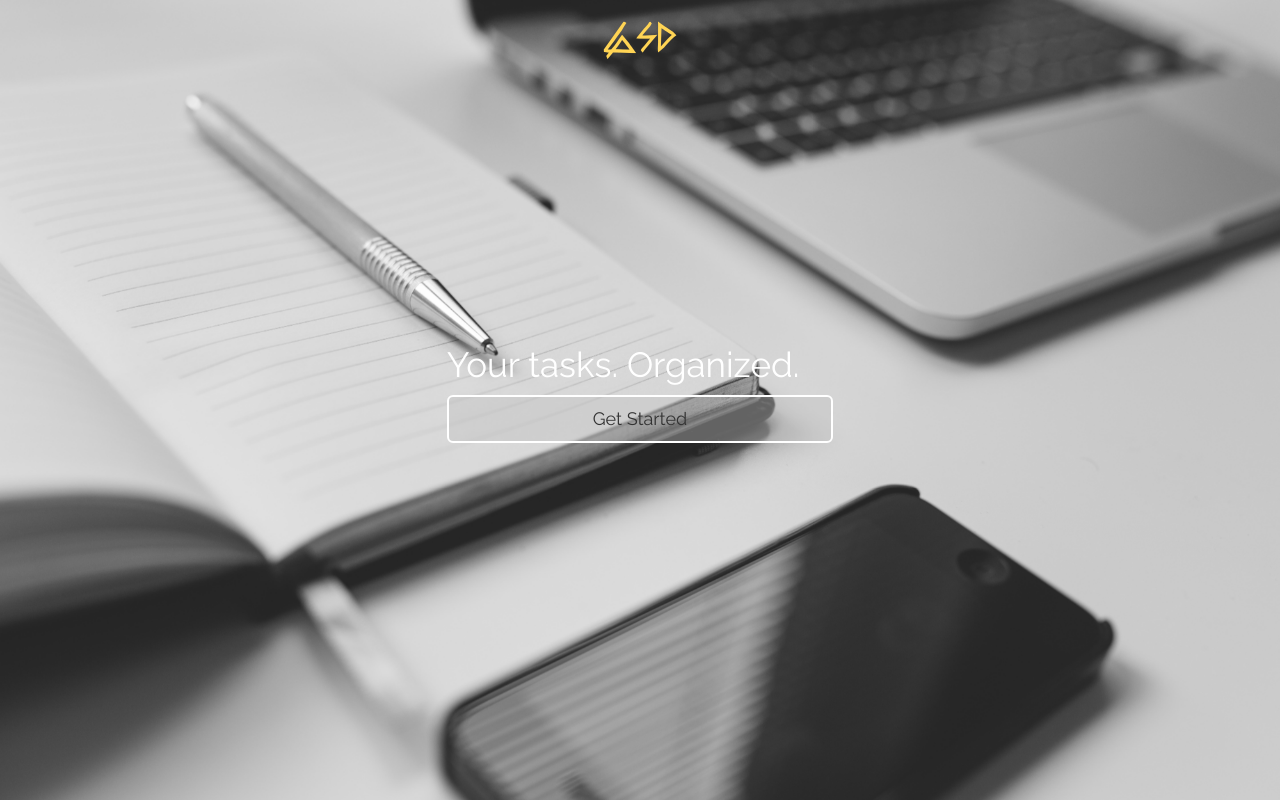
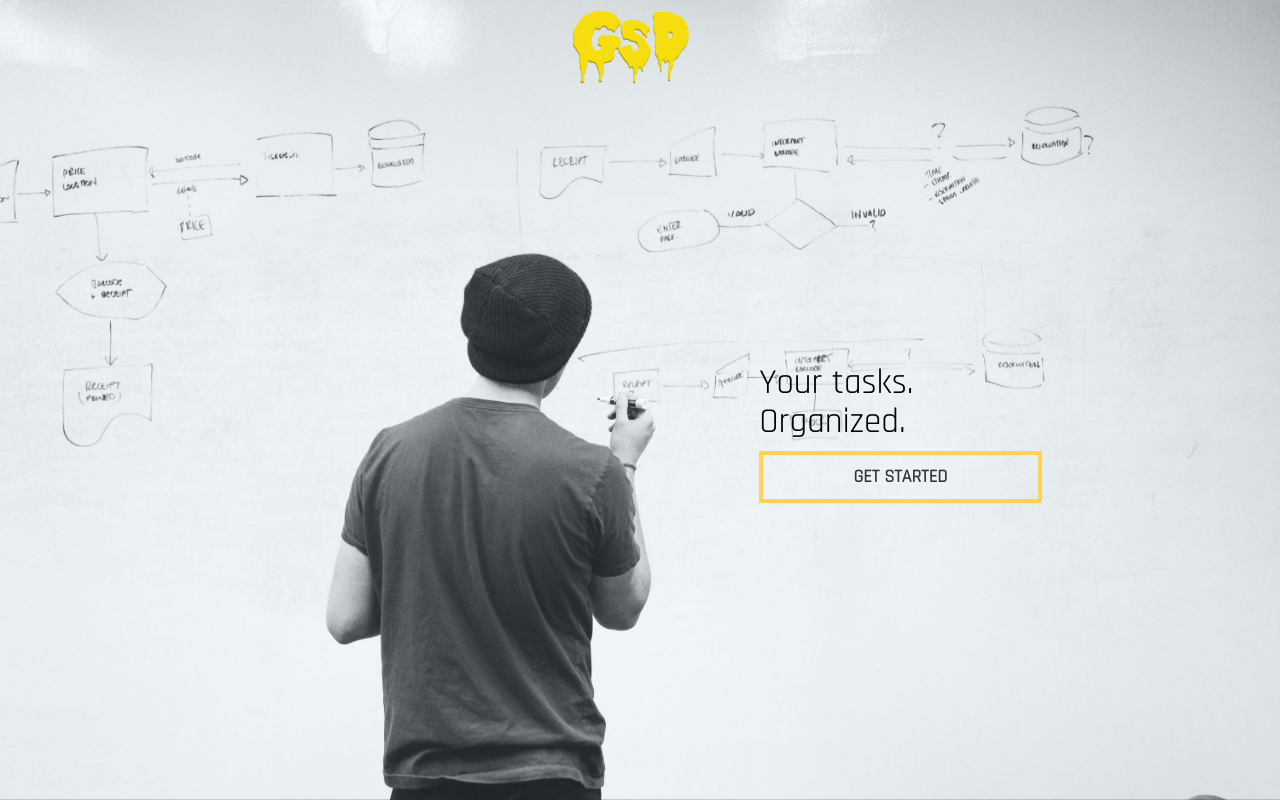
Before and after one commit to vnikolova/gsd-task-manager, a PHP site: page / in a window 1280 px wide. Run offline with PHP 8.4, Linux system fonts and the light colour scheme; some libraries are stand-ins or nearby versions.

Commit message:
front page style change

```diff
--- a/css/style.css
+++ b/css/style.css
@@ -1,3 +1,5 @@
+@import url('https://fonts.googleapis.com/css?family=Rajdhani');
+
 @font-face {
   src: url(../fonts/RawDeltaHandStreet.ttf);
   font-family: Raw-Delta;
@@ -31,12 +33,10 @@ input {
   background-size: cover;
 }
 .logo {
-  font-family: Raw-Delta;
-  font-size: 3em;
+  width: 150px;
+  height: auto;
 }
-.logo,   a {
-  color: rgb(255,212,84);
-}
+
 a:hover {
   color: white;
 }
@@ -44,24 +44,63 @@ a:hover {
   font-size: 2.5em;
 }
 #index h2, span {
-  font-family: 'Raleway', sans-serif;
-  color: white;
+  color: black;
 }
 #indexDiv {
+  font-family: 'Rajdhani', sans-serif;
   margin-top: 20%;
 }
 .myBtn {
-  background: rgba(192,192,192,0.4);
-  border: 2px solid white;
+  text-transform: uppercase;
+  font-weight: bold;
+  border-radius: 0;
+  border: 4px solid;
+  border-color: rgb(255,212,84);
+  background: transparent;
+
+  position:relative;
+ vertical-align: middle;
+ display: inline-block;
+ text-align: center;
+ transition: 0.5s;
+ cursor: pointer;
+ -webkit-transition:0.5s;
 }
+
 #btn-register {
   font-weight: bold;
   color:white;
 }
+.myBtn::before, .myBtn::after {
+  width: 100%;
+  height:100%;
+  z-index: 3;
+  content:'';
+  position: absolute;
+  top:0;
+  left:0;
+  box-sizing: border-box;
+  -webkit-transform: scale(0);
+  transition: 0.5s;
+}
   .myBtn:hover{
   background: rgba(255,212,84,0.5);
-  border: 2px solid black;
+  border-color: black;
   }
+  .myBtn::before {
+    border-bottom: 2px solid black;
+    border-left: 2px solid black;
+    -webkit-transform-origin: 100% 0%;
+  }
+
+  .myBtn::after {
+    border-top: 2px solid black;
+    border-right: 2px solid black;
+    -webkit-transform-origin: 0% 100%;
+  }
+  .myBtn:hover::after, .myBtn:hover::before {
+  -webkit-transform: scale(1);
+}
   .login-help {
     color: white;
   }
--- a/index.html
+++ b/index.html
@@ -13,8 +13,10 @@
 
     <!-- FRONT PAGE WHEN NOT SIGNED IN -->
     <div id="index" class="container-fluid">
-      <h1 class="text-center logo">GSD</h1>
-      <div class="col-md-4 col-md-offset-4" id="indexDiv">
+      <div class="col-md-4 col-md-offset-5">
+        <img class="logo" src="img/gsd-logo.png" alt="GSD Logo" />
+      </div>
+      <div class="col-md-3 col-md-offset-7" id="indexDiv">
         <h2 id="message">Your tasks. Organized.</h2>
         <button type="button" class="btn btn-default btn-lg myBtn" data-toggle="modal" data-target="#register">Get Started</button>
       </div>
```
Also changed, not shown: img/background.jpg, img/gsd-logo.png (added).
